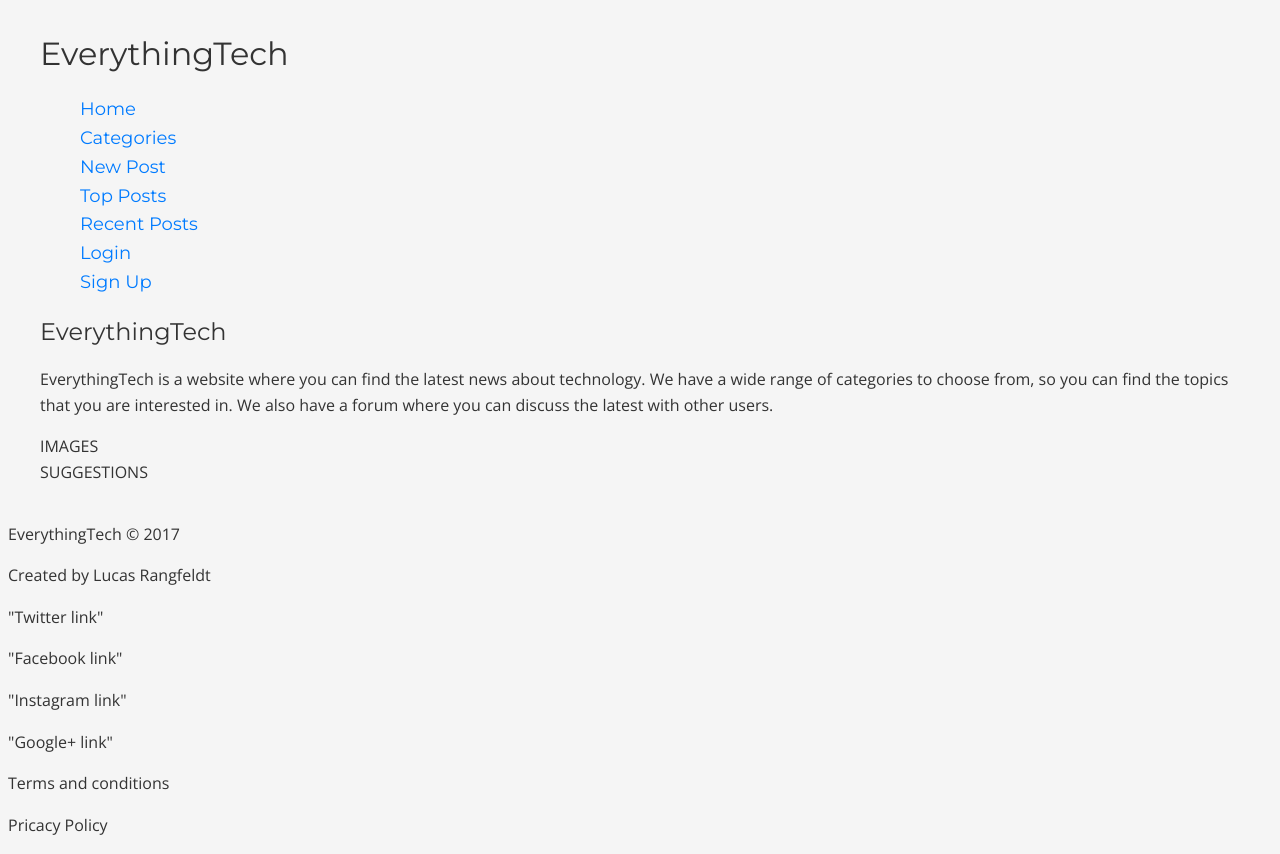
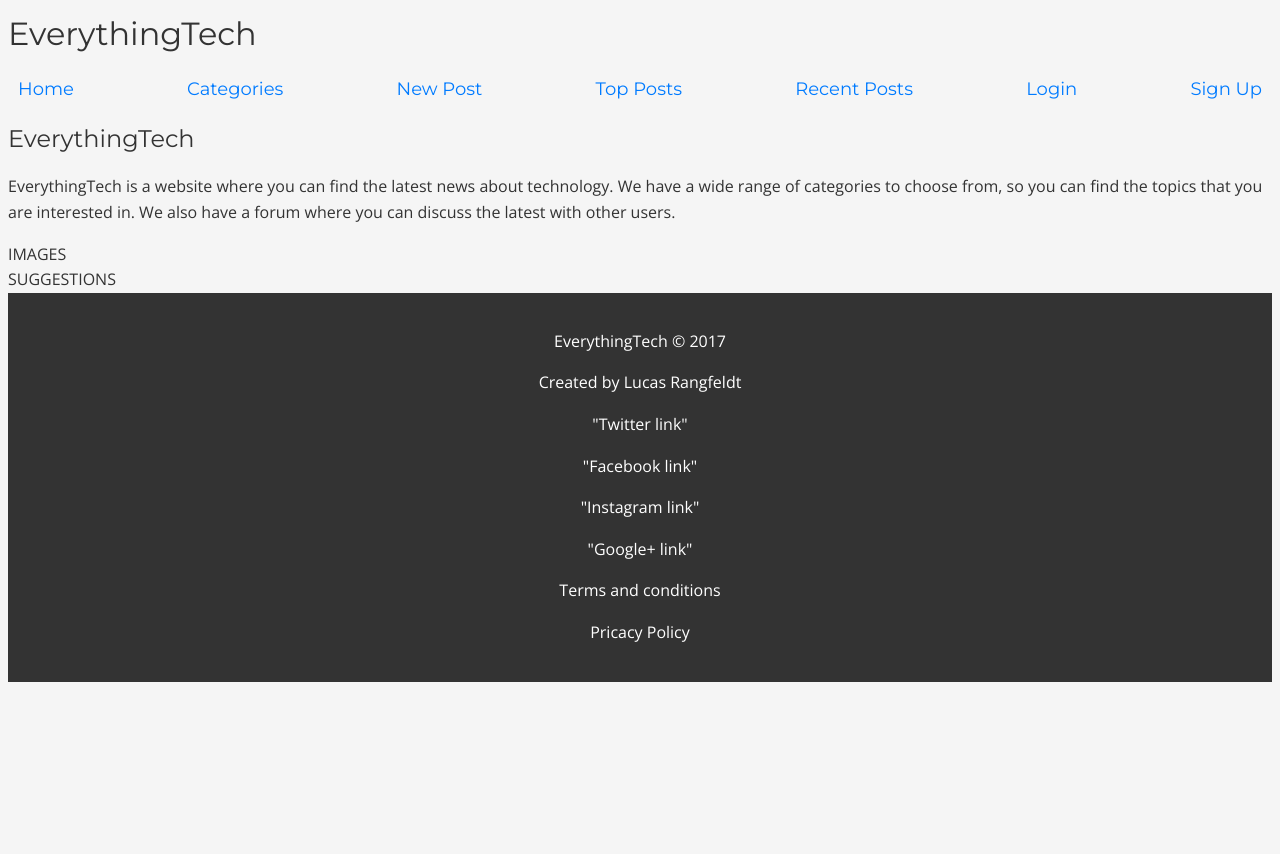
Before and after one commit to LucasRangfeldt/redesigned-train, a plain HTML site: page index.html in a window 1280 px wide. After the commit the page ends 800 px from the top, so only its background shows below. Drawn offline with nearby package versions, Linux system fonts and the light colour scheme.

Commit message:
cleaned up html, add better structure

```diff
--- a/assets/styles.css
+++ b/assets/styles.css
@@ -24,6 +24,13 @@ header h1 {
     margin: 0;
 }
 /* nav styles */
+nav ul {
+    display: flex;
+    padding: 0;
+    list-style-type: none;
+    justify-content: space-between;
+
+}
 nav ul li {
     list-style-type: none;
     font-family: 'montserrat', sans-serif;
@@ -33,6 +40,7 @@ nav ul li a {
     font-size: 18px;
     color: #007bff;
     text-decoration: none;
+    padding: 10px;
 }
 nav ul li a:hover {
     color: #0056b3;
@@ -68,3 +76,18 @@ button, input[type="submit"]:hover {
 .dropdown:hover .dropdown-content {
     display: block;
 }
+/* footer styles */
+footer {
+    background-color: #333;
+    color: #fff;
+    text-align: center;
+    padding: 20px;
+}
+footer a {
+    color: #fff;
+    text-decoration: none;
+
+}
+.container-footer {
+    display: flex;
+}
--- a/index.html
+++ b/index.html
@@ -9,7 +9,6 @@
     <title>EverythingTech</title>
 </head>
 <body>
-    <div class="container">
     <header>
         <h1>EverythingTech</h1>
             <nav>
@@ -31,7 +30,6 @@
                                 <li><a href="#">Other</a></li>
                             </ul>
                         </li>
-
                         <li><a href="#">New Post</a></li> <!-- Only for logged in users -->
                         <li><a href="#">Top Posts</a></li> <!-- Top Posts of the week -->
                         <li><a href="#">Recent Posts</a></li> <!-- Recent Posts of the week -->
@@ -39,6 +37,12 @@
                         <li><a href="registration" id="signup">Sign Up</a></li> <!-- Sign Up form, will be a popup no redirect -->
                     </ul>
                 </nav>
+            </header>
+            <form id="login" style="display: none;">
+                <input type="text" name="username" placeholder="Username">
+                <input type="password" name="password" placeholder="Password">
+                <input type="submit" value="Login">
+            </form>
             <form id="registration" style="display: none;">
                 <input type="text" name="firstname" placeholder="First Name">
                 <input type="text" name="lastname" placeholder="Last Name">
@@ -49,7 +53,7 @@
                 <div class="g-recaptcha" data-sitekey=""></div>
                 <input type="submit" value="Sign Up">
             </form>
-        </header>
+
         <section>
             <h2>EverythingTech</h2>
             <p>EverythingTech is a website where you can find the latest news about technology. We have a wide range of categories to choose from, so you can find the topics that you are interested in. We also have a forum where you can discuss the latest with other users.</p>
@@ -68,33 +72,18 @@
 
 
         </section>
-    </div>
+
 
     <footer>
-        <div class="container-footer">
+
         <p>EverythingTech &copy; 2017</p>
-        </div>
-        <div class="container-footer">
         <p>Created by Lucas Rangfeldt</p>
-        </div>
-        <div class="container-footer">
         <p>"Twitter link"</p>
-        </div>
-        <div class="container-footer">
         <p>"Facebook link"</p>
-        </div>
-        <div class="container-footer">
         <p>"Instagram link"</p>
-        </div>
-        <div class="container-footer">
         <p>"Google+ link"</p>
-        </div>
-        <div class="container-footer">
         <p>Terms and conditions</p>
-        </div>
-        <div class="container-footer">
         <p>Pricacy Policy</p>
-        </div>
     </footer>
 </body>
 </html>
```
Lines whose indentation alone changed are shown as unchanged.
